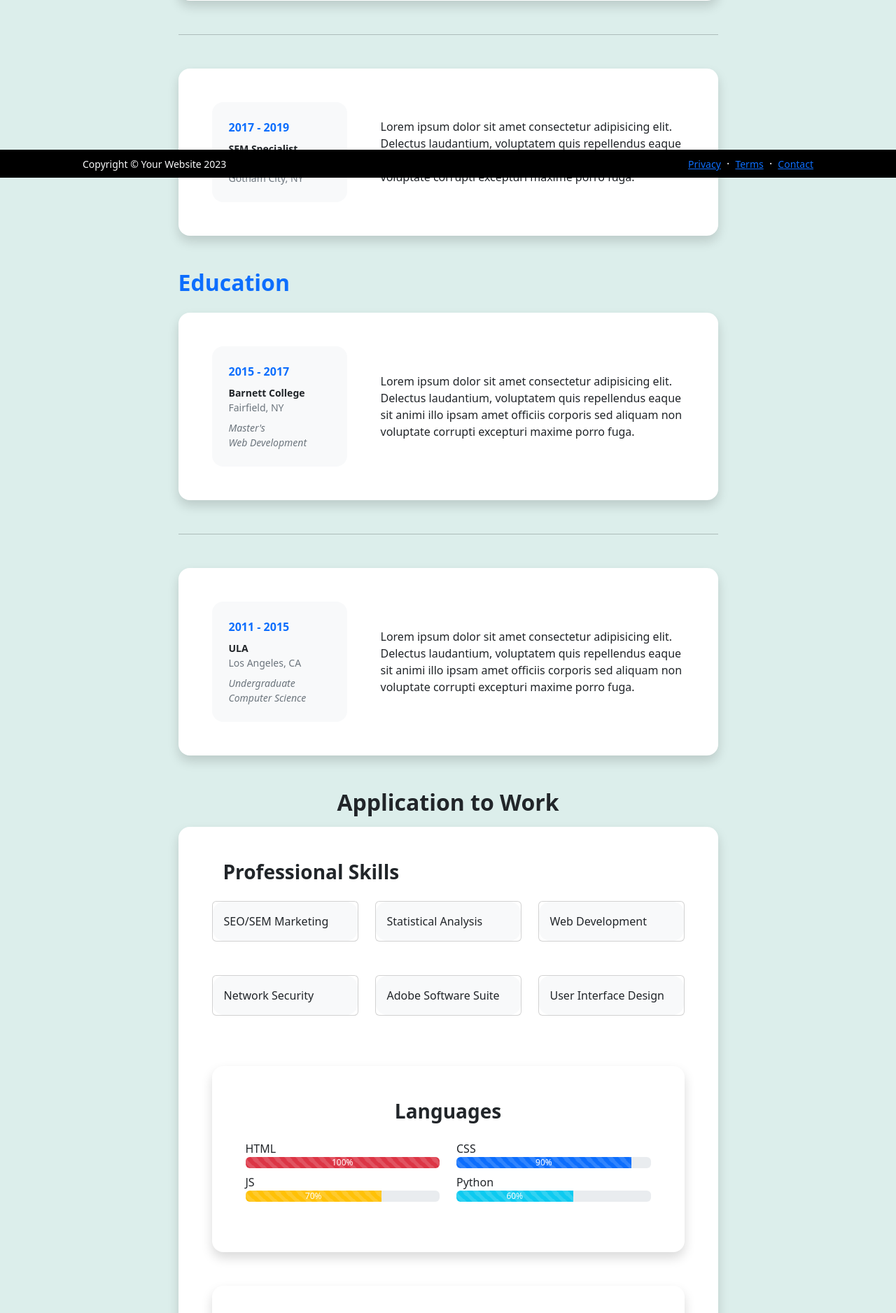
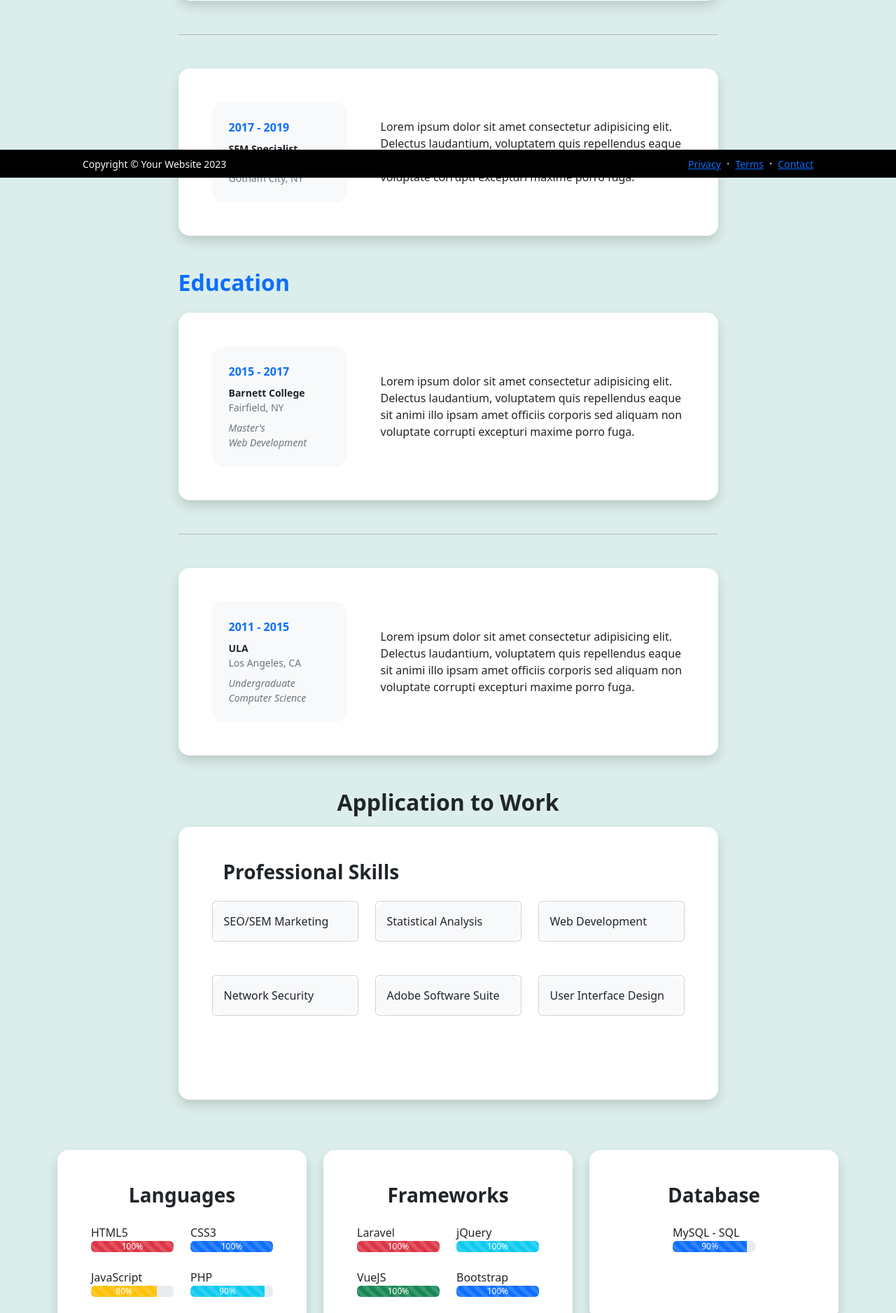
Before and after one commit to RedRibbon990/Portfolio, a Laravel app: page /we in a window 1280 px wide. Shown: the part 546-2423 px from the top of the page at 70% size. Run offline with Laravel 10, Linux system fonts and the light colour scheme; style sheets or scripts are compiled from the project's sources.

```diff
--- a/project/app/Http/Controllers/PublicController.php
+++ b/project/app/Http/Controllers/PublicController.php
@@ -28,6 +28,11 @@ class PublicController extends Controller
         return view('about');
     }
 
+    public function services()
+    {
+        return view('service');
+    }
+
     public function send(Request $request)
     {
         $request->validate([
--- a/project/resources/css/style.css
+++ b/project/resources/css/style.css
@@ -171,7 +171,6 @@
     height: 400px;
     width: 400px;
     border-radius: 50%;
-    margin-left: auto;
 }
 
 .container-hp {
@@ -182,3 +181,15 @@
 .text-container {
     max-width: 600px;
 }
+
+.mix-color {
+    background: linear-gradient(135deg, #1e30f3 0%, #e21e80 100%);
+    -webkit-linear-gradient:(315deg, #1e30f3 0%, #e21e80 100%);
+}
+
+.mix-color-txt {
+    background: -webkit-linear-gradient(315deg, #1e30f3 0%, #e21e80 100%);
+    -webkit-background-clip: text;
+    background-clip: text;
+    -webkit-text-fill-color: transparent;
+}
--- a/project/resources/views/about.blade.php
+++ b/project/resources/views/about.blade.php
@@ -32,7 +32,8 @@
                                         <div>Lorem ipsum dolor sit amet consectetur adipisicing elit. Delectus
                                             laudantium, voluptatem quis repellendus eaque sit animi illo ipsam amet
                                             officiis corporis sed aliquam non voluptate corrupti excepturi maxime porro
-                                            fuga.</div>
+                                            fuga.
+                                        </div>
                                     </div>
                                 </div>
                             </div>
@@ -124,12 +125,13 @@
 
                     <section>
                         <!-- Skillset Card-->
-                        <div class="card shadow border-0 rounded-4 mb-5">
+                        <div class="card shadow border-0 rounded-4 mb-4">
                             <div class="card-body p-5">
                                 <!-- Professional skills list-->
                                 <div class="mb-5">
                                     <div class="d-flex align-items-center mb-4">
-                                        <div class="feature bg-primary bg-gradient-primary-to-secondary text-white rounded-3 me-3">
+                                        <div
+                                            class="feature bg-primary bg-gradient-primary-to-secondary text-white rounded-3 me-3">
                                             <i class="bi bi-tools"></i>
                                         </div>
                                         <h3 class="fw-bolder mb-0">
@@ -183,103 +185,142 @@
                                         </div>
                                     </div>
                                 </div>
+                            </div>
+                        </div>
+                    </section>
+                </div>
+            </div>
+        </div>
+        <!-- Skills Section 2-->
+        <section class="mb-4 col-12">
+            <div class="container">
+                <div class="row d-flex justify-content-center">
 
-                                <div class="card shadow border-0 rounded-4 mb-5">
+                    <!-- Prima card -->
+                    <div class="col-md-4 mb-4">
+                        <div class="card shadow border-0 rounded-4">
                             <div class="card-body p-5">
-
-                                        <!-- Languages list -->
-                                        <div class="mb-0">
-                                            <div class="d-flex align-items-center justify-content-center mb-4">
-                                                <h3 class="fw-bolder mb-0">
-                                                    <span class="text-gradient d-inline">Languages</span>
-                                                </h3>
+                                <div class="text-center mb-4">
+                                    <h3 class="fw-bolder text-gradient mb-0">Languages</h3>
                                 </div>
                                 <div class="row row-cols-1 row-cols-md-2 mb-4">
-                                                <div class="col mb-4 mb-md-0">
-                                                    <span class="text-dark">HTML</span>
+                                    <div class="col mb-4">
+                                        <span class="text-dark">HTML5</span>
                                         <div class="progress">
                                             <div class="progress-bar progress-bar-striped bg-danger progress-bar-animated"
-                                                            role="progressbar" aria-label="Animated striped example"
-                                                            aria-valuenow="100" aria-valuemin="0" aria-valuemax="100"
-                                                            style="width: 100%">100%</div>
+                                                role="progressbar" aria-valuenow="100" aria-valuemin="0"
+                                                aria-valuemax="100" style="width: 100%">100%</div>
                                         </div>
                                     </div>
-                                                <div class="col mb-4 mb-md-0">
-                                                    <span class="text-dark">CSS</span>
+                                    <div class="col mb-4">
+                                        <span class="text-dark">CSS3</span>
                                         <div class="progress">
                                             <div class="progress-bar progress-bar-striped progress-bar-animated"
-                                                            role="progressbar" aria-label="Animated striped example"
-                                                            aria-valuenow="90" aria-valuemin="0" aria-valuemax="100"
-                                                            style="width: 90%">90%</div>
+                                                role="progressbar" aria-valuenow="100" aria-valuemin="0"
+                                                aria-valuemax="100" style="width: 100%">100%</div>
                                         </div>
                                     </div>
-                                                <div class="col mb-4 mb-md-0 my-2">
-                                                    <span class="text-dark">JS</span>
+                                    <div class="col mb-4">
+                                        <span class="text-dark">JavaScript</span>
                                         <div class="progress">
                                             <div class="progress-bar progress-bar-striped bg-warning progress-bar-animated"
-                                                            role="progressbar" aria-label="Animated striped example"
-                                                            aria-valuenow="70" aria-valuemin="0" aria-valuemax="100"
-                                                            style="width: 70%">70%</div>
+                                                role="progressbar" aria-valuenow="80" aria-valuemin="0"
+                                                aria-valuemax="100" style="width: 80%">80%</div>
                                         </div>
                                     </div>
-                                                <div class="col mb-4 mb-md-0 my-2">
+                                    <div class="col mb-4">
+                                        <span class="text-dark">PHP</span>
+                                        <div class="progress">
+                                            <div class="progress-bar progress-bar-striped bg-info progress-bar-animated"
+                                                role="progressbar" aria-valuenow="90" aria-valuemin="0"
+                                                aria-valuemax="100" style="width: 90%">90%</div>
+                                        </div>
+                                    </div>
+                                    <div class="col mb-4">
                                         <span class="text-dark">Python</span>
                                         <div class="progress">
-                                                        <div class="progress-bar progress-bar-striped bg-info progress-bar-animated"
-                                                            role="progressbar" aria-label="Animated striped example"
-                                                            aria-valuenow="60" aria-valuemin="0" aria-valuemax="100"
-                                                            style="width: 60%">60%</div>
+                                            <div class="progress-bar progress-bar-striped progress-bar-animated custom-progress-bar"
+                                                role="progressbar" aria-valuenow="85" aria-valuemin="0"
+                                                aria-valuemax="100" style="width: 85%;">
+                                                85%
+                                            </div>
+                                        </div>
+                                    </div>
+                                    <div class="col mb-4">
+                                        <span class="text-dark">TypeScript</span>
+                                        <div class="progress">
+                                            <div class="progress-bar progress-bar-striped progress-bar-animated bg-info custom-progress-bar"
+                                                role="progressbar" aria-valuenow="70" aria-valuemin="0"
+                                                aria-valuemax="100" style="width: 70%;">
+                                                70%
                                             </div>
                                         </div>
                                     </div>
                                 </div>
                             </div>
                         </div>
-                                <div class="card shadow border-0 rounded-4 mb-5">
+                    </div>
+
+                    <!-- Seconda card -->
+                    <div class="col-md-4 mb-4">
+                        <div class="card shadow border-0 rounded-4">
                             <div class="card-body p-5">
-
-                                        <!-- Software list -->
-                                        <div class="mb-0">
-                                            <div class="d-flex align-items-center justify-content-center mb-4">
-                                                <h3 class="fw-bolder mb-0">
-                                                    <span class="text-gradient d-inline">Frameworks</span>
-                                                </h3>
+                                <div class="text-center mb-4">
+                                    <h3 class="fw-bolder text-gradient mb-0">Frameworks</h3>
                                 </div>
                                 <div class="row row-cols-1 row-cols-md-2 mb-4">
-                                                <div class="col mb-4 mb-md-0">
-                                                    <span class="text-dark">jQuery</span>
-                                                    <div class="progress">
-                                                        <div class="progress-bar progress-bar-striped bg-warning progress-bar-animated"
-                                                            role="progressbar" aria-label="Animated striped example"
-                                                            aria-valuenow="100" aria-valuemin="0" aria-valuemax="100"
-                                                            style="width: 100%">100%</div>
-                                                    </div>
-                                                </div>
-                                                <div class="col mb-4 mb-md-0">
-                                                    <span class="text-dark">MySQL</span>
-                                                    <div class="progress">
-                                                        <div class="progress-bar bg-info progress-bar-striped progress-bar-animated"
-                                                            role="progressbar" aria-label="Animated striped example"
-                                                            aria-valuenow="90" aria-valuemin="0" aria-valuemax="100"
-                                                            style="width: 90%">90%</div>
-                                                    </div>
-                                                </div>
-                                                <div class="col mb-4 mb-md-0 my-2">
+                                    <div class="col mb-4">
                                         <span class="text-dark">Laravel</span>
                                         <div class="progress">
                                             <div class="progress-bar progress-bar-striped bg-danger progress-bar-animated"
-                                                            role="progressbar" aria-label="Animated striped example"
-                                                            aria-valuenow="100" aria-valuemin="0" aria-valuemax="100"
-                                                            style="width: 100%">100%</div>
+                                                role="progressbar" aria-valuenow="100" aria-valuemin="0"
+                                                aria-valuemax="100" style="width: 100%">100%</div>
                                         </div>
                                     </div>
-                                                <div class="col mb-4 mb-md-0 my-2">
+                                    <div class="col mb-4">
+                                        <span class="text-dark">jQuery</span>
+                                        <div class="progress">
+                                            <div class="progress-bar progress-bar-striped bg-info progress-bar-animated"
+                                                role="progressbar" aria-valuenow="100" aria-valuemin="0"
+                                                aria-valuemax="100" style="width: 100%">100%</div>
+                                        </div>
+                                    </div>
+                                    <div class="col mb-4">
                                         <span class="text-dark">VueJS</span>
                                         <div class="progress">
                                             <div class="progress-bar progress-bar-striped bg-success progress-bar-animated"
-                                                            role="progressbar" aria-label="Animated striped example"
-                                                            aria-valuenow="60" aria-valuemin="0" aria-valuemax="100"
-                                                            style="width: 60%">60%</div>
+                                                role="progressbar" aria-valuenow="100" aria-valuemin="0"
+                                                aria-valuemax="100" style="width: 100%">100%</div>
+                                        </div>
+                                    </div>
+                                    <div class="col mb-4">
+                                        <span class="text-dark">Bootstrap</span>
+                                        <div class="progress">
+                                            <div class="progress-bar progress-bar-striped progress-bar-animated"
+                                                role="progressbar" aria-valuenow="100" aria-valuemin="0"
+                                                aria-valuemax="100" style="width: 100%">100%</div>
+                                        </div>
+                                    </div>
+                                </div>
+                            </div>
+                        </div>
+                    </div>
+
+                    <!-- Terza card -->
+                    <div class="col-md-4 mb-4">
+                        <div class="card shadow border-0 rounded-4">
+                            <div class="card-body p-5">
+                                <div class="text-center mb-4">
+                                    <h3 class="fw-bolder text-gradient mb-0">Database</h3>
+                                </div>
+                                <div class="row row-cols-1 row-cols-md-2 mb-4">
+                                    <div class="col mb-4 mx-auto col-12">
+                                        <span class="text-dark">MySQL - SQL</span>
+                                        <div class="progress">
+                                            <div class="progress-bar progress-bar-striped progress-bar-animated"
+                                                role="progressbar" aria-valuenow="90" aria-valuemin="0"
+                                                aria-valuemax="100" style="width: 90%">90%
+                                            </div>
                                         </div>
                                     </div>
                                 </div>
@@ -289,9 +330,5 @@
                 </div>
             </div>
         </section>
-                </div>
-            </div>
-        </div>
-
     </main>
 </x-layout>
--- a/project/resources/views/components/navbar.blade.php
+++ b/project/resources/views/components/navbar.blade.php
@@ -1,7 +1,7 @@
 <nav class="navbar navbar-expand-lg navbar-light bg-white py-3">
     <div class="container">
         <a class="navbar-brand" href="{{ route('homepage') }}">
-            <span class="fw-bolder text-primary">Start Bootstrap</span>
+            <span class="fw-bolder text-primary">Portfolio</span>
         </a>
         <button class="navbar-toggler" type="button" data-bs-toggle="collapse" data-bs-target="#navbarSecondary"
             aria-controls="navbarSecondary" aria-expanded="false" aria-label="Toggle navigation">
@@ -11,7 +11,7 @@
             <ul class="navbar-nav ml-auto small fw-bolder">
                 <li class="nav-item"><a class="nav-link" href="{{ route('homepage') }}">Home</a></li>
                 <li class="nav-item"><a class="nav-link" href="{{ route('about') }}">About Me</a></li>
-                <li class="nav-item"><a class="nav-link" href="{{ route('services') }}">Projects</a></li>
+                <li class="nav-item"><a class="nav-link" href="{{ route('services') }}">Services</a></li>
                 <li class="nav-item"><a class="nav-link" href="{{ route('contact') }}">Contact</a></li>
                 <li class="nav-item"><a class="nav-link" href="{{ route('detail') }}">Dettagli</a></li>
             </ul>
--- a/project/routes/web.php
+++ b/project/routes/web.php
@@ -17,7 +17,7 @@ use App\Http\Controllers\CompanyController;
 
 Route::get('/', [PublicController::class, 'homepage'])->name('homepage');
 Route::get('/we', [PublicController::class, 'about'])->name('about');
-Route::get('/services', [PublicController::class, 'service'])->name('services');
+Route::get('/services', [PublicController::class, 'services'])->name('services');
 Route::get('/contact',  [PublicController::class, 'contact'])->name('contact');
 Route::get('/detail',  [PublicController::class, 'detail'])->name('detail');
 
```
Also changed, not shown: project/resources/views/contact.blade.php (+25 -27 lines), project/resources/views/homepage.blade.php (+26 -7 lines), project/resources/views/service.blade.php (+46 -22 lines). Lines whose indentation alone changed are shown as unchanged.
